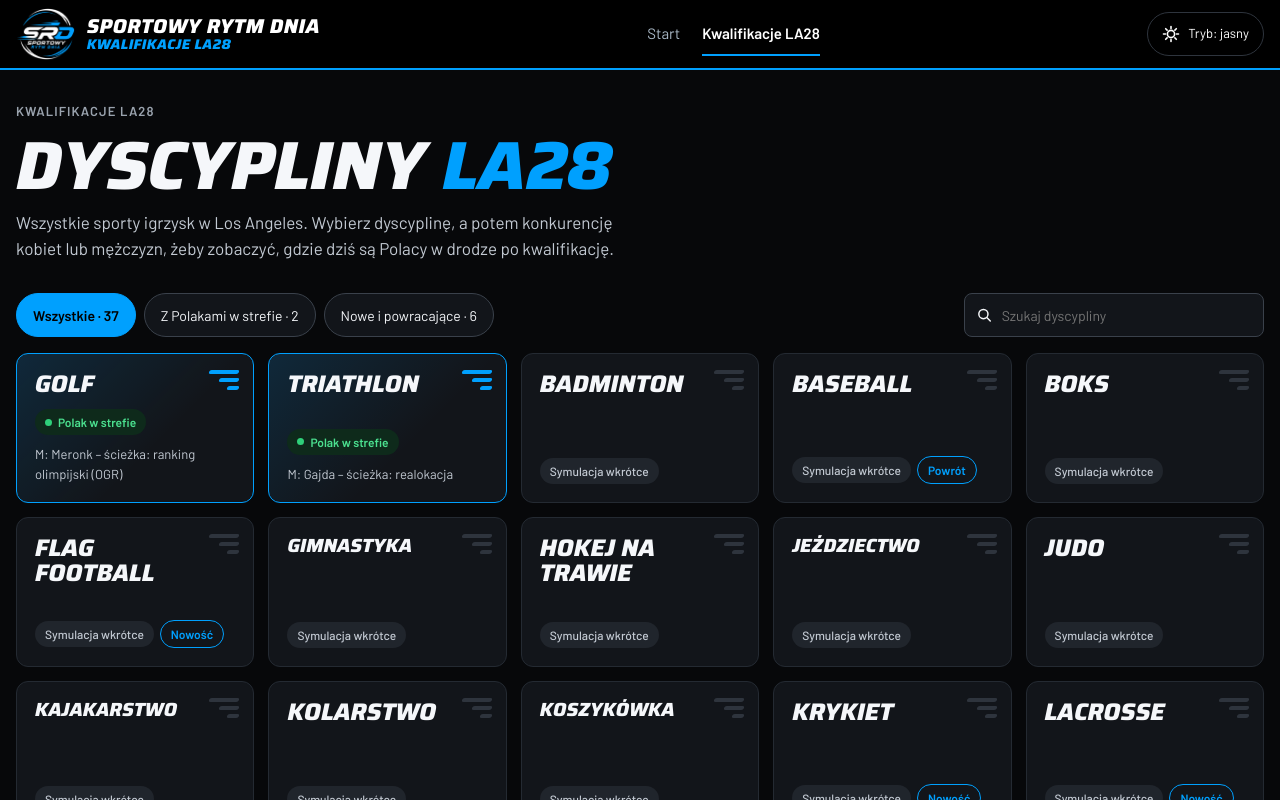
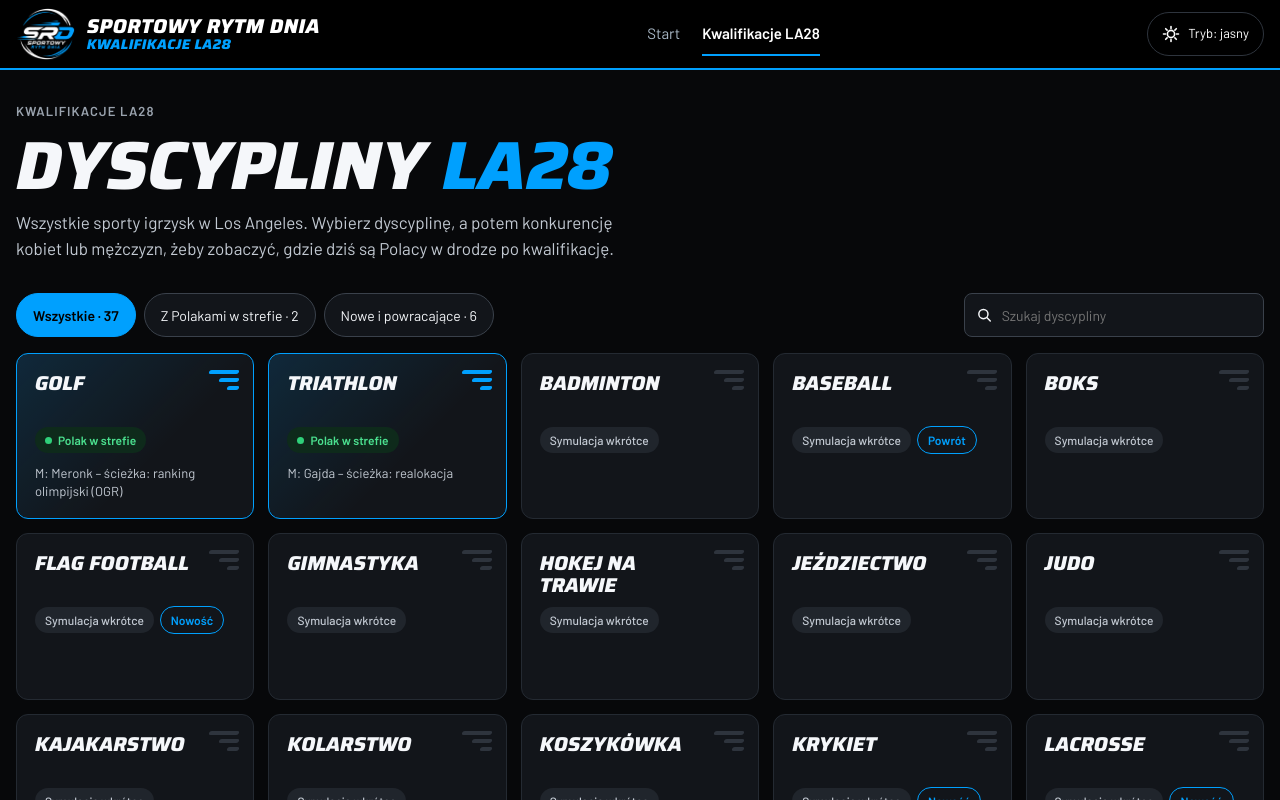
Before and after one commit to matmazmatim-design/SRD, a Next.js app: page /dyscypliny in a window 1280 px wide. Shown: the top 800 px of the page. Built offline with nearby package versions, Linux system fonts and the light colour scheme; no server answers; the database is empty.

Commit message:
Kafle: jednolity układ (nazwa, chipy, opis w stałych miejscach), jedna wielkość czcionki; nowe opisy kafli
Co-Authored-By: Claude Opus 5.5 <noreply@anthropic.com>
Claude-Session: https://claude.ai/code/session_01AVxs4ZCda6v1MmkRaKPEeQ

```diff
--- a/app/globals.css
+++ b/app/globals.css
@@ -89,15 +89,14 @@ h1.display { font-size: clamp(42px, 7vw, 68px); }
 .tile { position: relative; display: flex; flex-direction: column; gap: 10px; min-height: 150px; padding: 18px; border-radius: 12px; text-decoration: none; color: var(--ink); background: var(--surface); border: 1px solid var(--line); transition: border-color .15s, transform .15s; }
 .tile:hover { border-color: var(--blue); color: var(--ink); transform: translateY(-2px); }
 .tile.tracked { border: 1.5px solid var(--blue); background: linear-gradient(135deg, var(--blue-soft), transparent 60%), var(--surface); }
-.tile-name { font-family: var(--f-display); font-style: italic; font-weight: 800; font-size: 24px; line-height: 1.05; text-transform: uppercase; padding-right: 42px; overflow-wrap: normal; word-break: normal; hyphens: manual; }
-.tile-name.long { font-size: 19px; }
-.tile-name.xlong { font-size: 16px; }
+/* Każdy kafel ma ten sam układ: nazwa (2 linie) → chipy → opis (2 linie), niezależnie od długości tekstów */
+.tile-name { font-family: var(--f-display); font-style: italic; font-weight: 800; font-size: 20px; line-height: 1.1; text-transform: uppercase; padding-right: 42px; overflow-wrap: normal; word-break: normal; min-height: 2.2em; }
 .speed { position: absolute; top: 16px; right: 14px; display: flex; flex-direction: column; align-items: flex-end; gap: 4px; }
 .speed i { display: block; height: 4px; border-radius: 2px; transform: skewX(-20deg); background: var(--tilebar); }
 .tile.tracked .speed i { background: var(--blue); }
 .speed i:nth-child(1) { width: 30px; } .speed i:nth-child(2) { width: 20px; } .speed i:nth-child(3) { width: 12px; }
-.tile-foot { margin-top: auto; display: flex; flex-wrap: wrap; gap: 6px; align-items: center; }
-.tile-detail { font-size: 13px; color: var(--body); }
+.tile-foot { margin-top: auto; display: flex; flex-wrap: wrap; gap: 6px; align-items: center; min-height: 28px; }
+.tile-detail { font-size: 13px; line-height: 1.4; color: var(--body); min-height: 2.8em; display: -webkit-box; -webkit-line-clamp: 2; -webkit-box-orient: vertical; overflow: hidden; }
 
 .chip { display: inline-flex; align-items: center; gap: 6px; padding: 4px 10px; border-radius: 999px; font-size: 12px; font-weight: 600; }
 .chip-ok { background: var(--ok-bg); color: var(--ok); }
@@ -118,8 +117,7 @@ h1.display { font-size: clamp(42px, 7vw, 68px); }
   .stamp { display: none; }
   .tiles { grid-template-columns: repeat(2, minmax(0, 1fr)); gap: 10px; }
   .tile { min-height: 110px; padding: 12px; }
-  .tile-name { font-size: 17px; padding-right: 26px; }
-  .tile-name.long, .tile-name.xlong { font-size: 14px; }
+  .tile-name { font-size: 15px; padding-right: 26px; }
   .tile-detail { display: none; }
 }
 
--- a/components/SportTiles.js
+++ b/components/SportTiles.js
@@ -8,12 +8,6 @@ const FILTERS = [
   { id: 'tracked', label: 'Z Polakami w strefie' },
   { id: 'new', label: 'Nowe i powracające' }
 ];
-
-// Długie pojedyncze słowa (np. „Lekkoatletyka”) – mniejsza czcionka zamiast łamania w środku słowa
-function nameSize(name) {
-  const longest = Math.max(...String(name).split(/\s+/).map(w => w.length));
-  return longest >= 13 ? ' xlong' : longest >= 10 ? ' long' : '';
-}
 
 export default function SportTiles({ sports }) {
   const [filter, setFilter] = useState('all');
@@ -78,12 +72,12 @@ export default function SportTiles({ sports }) {
           {list.map(s => (
             <Link key={s.slug} href={`/dyscypliny/${s.slug}`} className={'tile' + (s.tracked || s.hasRanking || s.hasStatus ? ' tracked' : '')}>
               <span className="speed" aria-hidden="true"><i /><i /><i /></span>
-              <span className={'tile-name' + nameSize(s.name)}>{s.name}</span>
+              <span className="tile-name">{s.name}</span>
               <span className="tile-foot">
                 {s.tracked ? <span className="chip chip-ok">Polak w strefie</span> : s.hasStatus ? <span className="chip chip-path">Status dostępny</span> : s.hasRanking ? <span className="chip chip-path">Ranking dostępny</span> : <span className="chip chip-soon">Symulacja wkrótce</span>}
                 {s.badge && <span className="chip chip-new">{s.badge}</span>}
               </span>
-              {s.detail && <span className="tile-detail">{s.detail}</span>}
+              <span className="tile-detail">{s.detail || ''}</span>
             </Link>
           ))}
         </div>
```
Also changed, not shown: app/dyscypliny/[slug]/page.js (+2 -7 lines), 1 other file (tests, documents, lock files or other folders).
